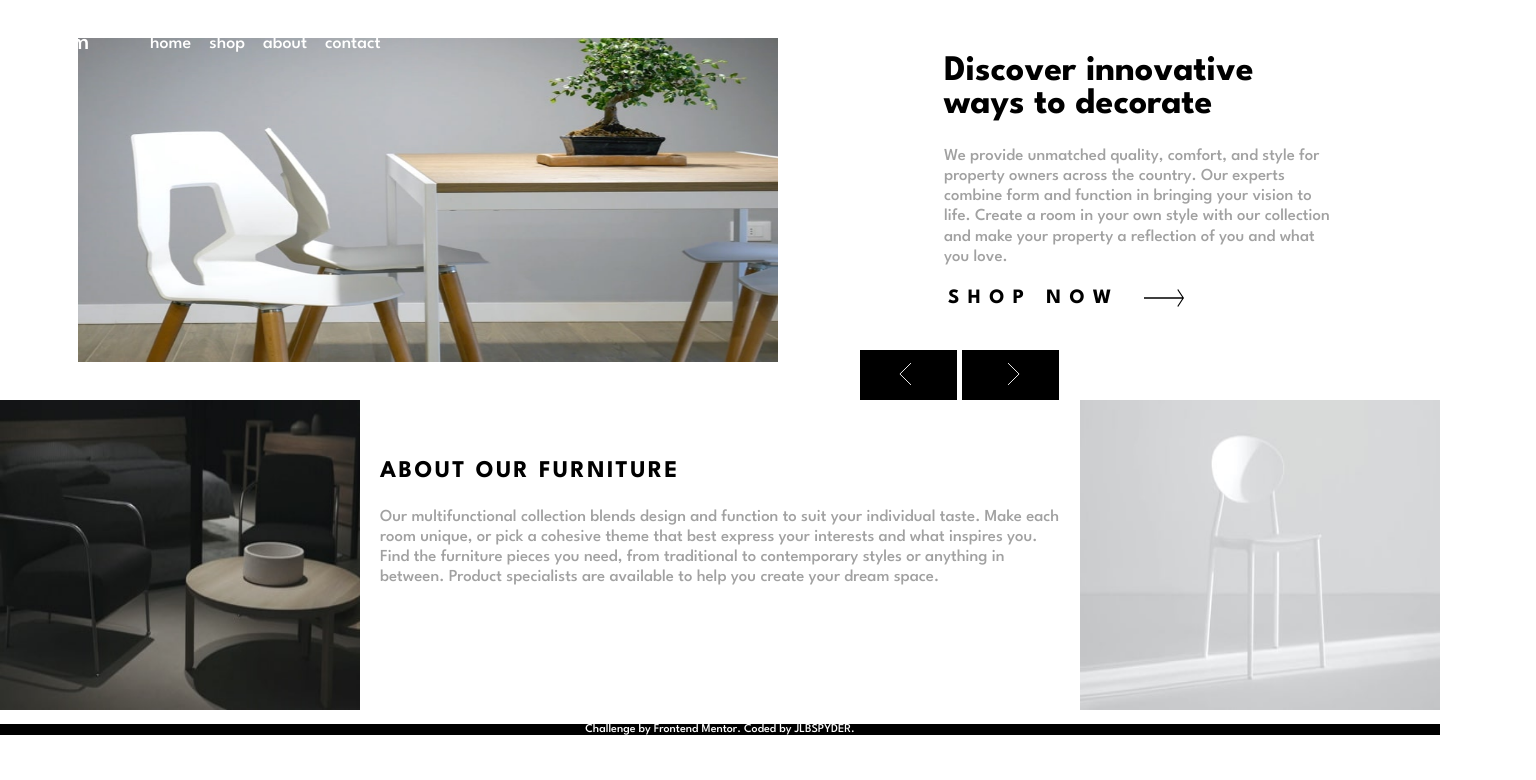
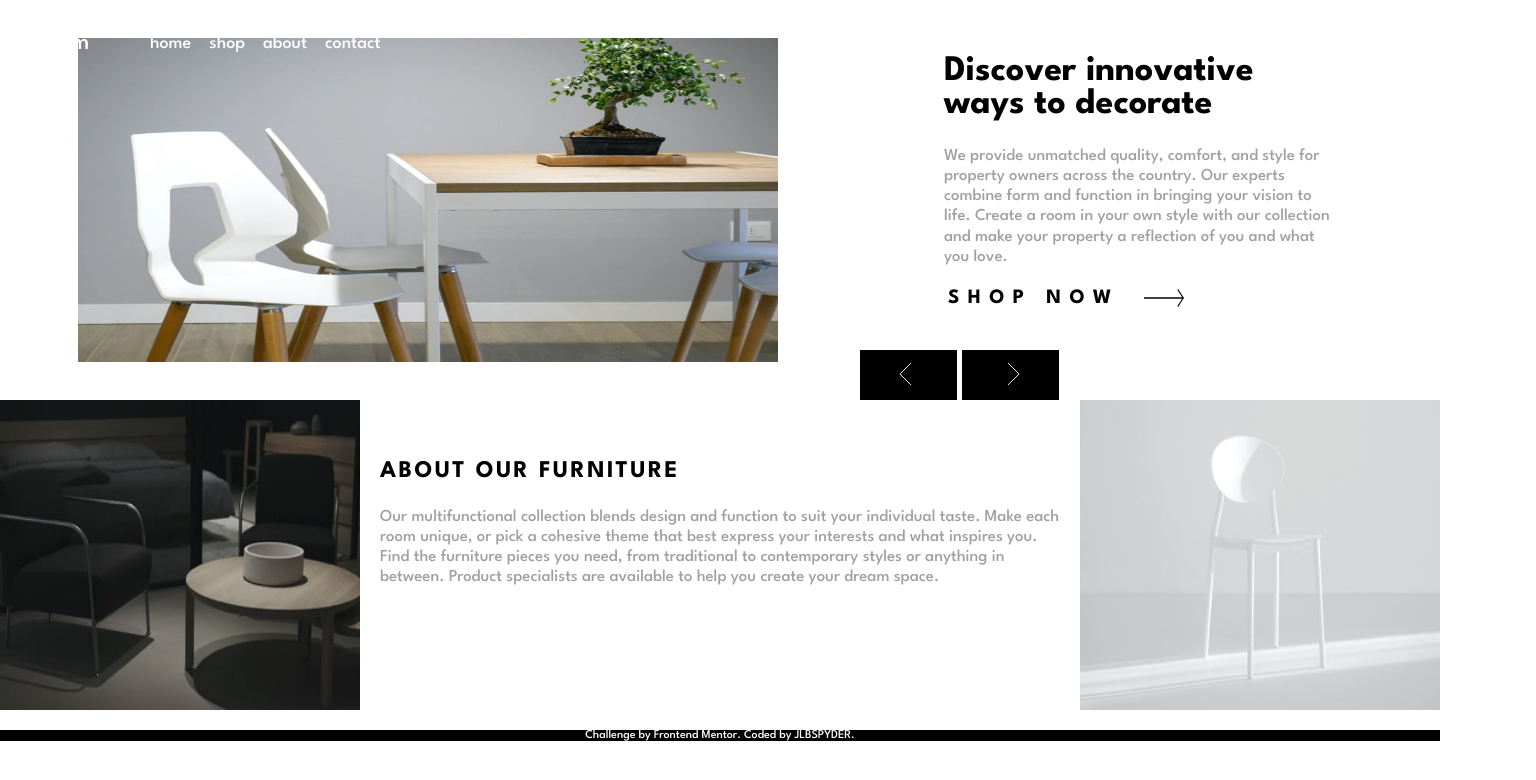
Before and after one commit to Jlbspyder/Room-Homepage, a React (Vite) app: page / in a window 1536 px wide. Shown: the top 780 px of the page. Built offline with nearby package versions, Linux system fonts and the light colour scheme.

Commit message:
Update index.css

```diff
--- a/src/index.css
+++ b/src/index.css
@@ -641,6 +641,6 @@ button {
     display: block;
   }
   .attribution {
-    bottom: -13%;
+    bottom: -14%;
   }
 }
```
